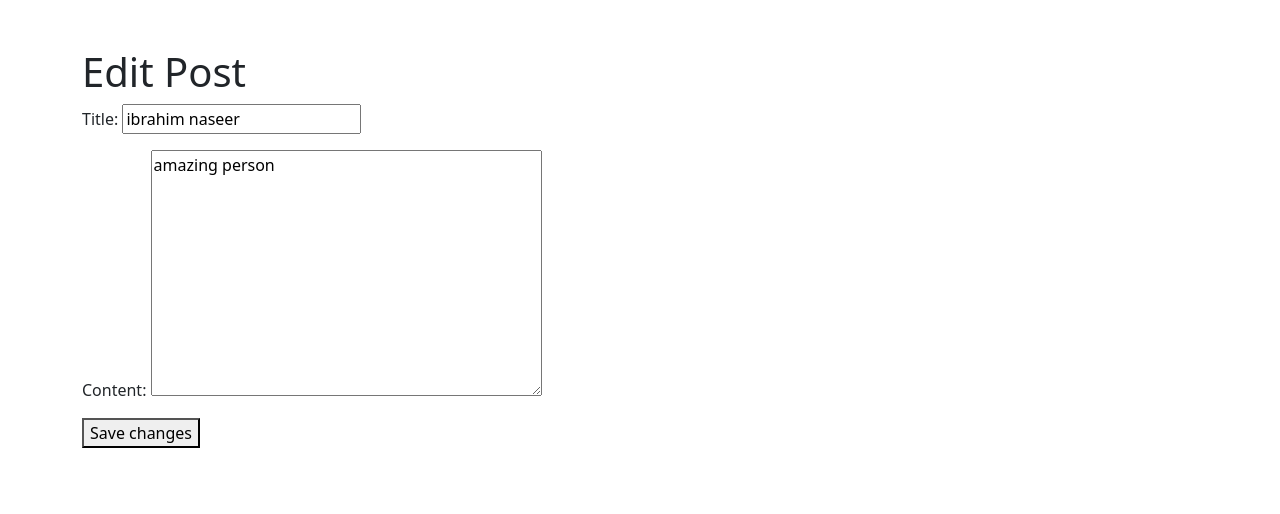
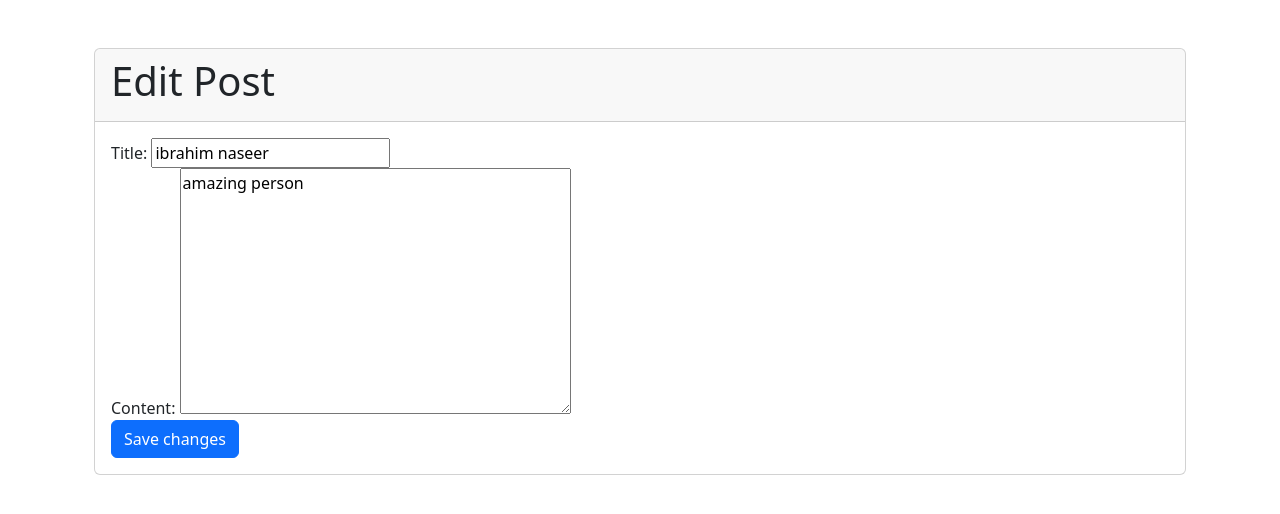
Before and after one commit to ibrahim777764/PostHaven2, a Django app: page /post/18/edit/ in a window 1280 px wide. Shown: the part 56-570 px from the top of the page. Run offline with Django 4.2, Linux system fonts and the light colour scheme; a user stored in the database is signed in; data comes from the database, SQL or seed files in the repository; both versions use the stored data as it was after the commit; some libraries are stand-ins or nearby versions.

Commit message:
styling webiste

```diff
--- a/myproject/myapp/templates/myapp/post_edit.html
+++ b/myproject/myapp/templates/myapp/post_edit.html
@@ -1,10 +1,27 @@
 {% extends 'myapp/base.html' %}
 
 {% block content %}
-  <h1>Edit Post</h1>
-  <form method="post">
-    {% csrf_token %}
-    {{ form.as_p }}
-    <button type="submit">Save changes</button>
-  </form>
+  <div class="container mt-5">
+    <div class="card">
+      <div class="card-header">
+        <h1 class="card-title">Edit Post</h1>
+      </div>
+      <div class="card-body">
+        <form method="post" class="form">
+          {% csrf_token %}
+          <div class="form-group">
+            <label for="{{ form.title.id_for_label }}">Title:</label>
+            {{ form.title }}
+          </div>
+          <div class="form-group">
+            <label for="{{ form.content.id_for_label }}">Content:</label>
+            {{ form.content }}
+          </div>
+          <div class="form-group">
+            <button type="submit" class="btn btn-primary">Save changes</button>
+          </div>
+        </form>
+      </div>
+    </div>
+  </div>
 {% endblock %}
--- a/myproject/myapp/urls.py
+++ b/myproject/myapp/urls.py
@@ -3,8 +3,7 @@ from . import views
 from django.contrib.auth import views as auth_views
 
 urlpatterns = [
-    path('', views.post_list, name='post_list'),
-    path('home/', views.home, name='home'),
+    path('', views.home, name='home'),
     path('login/', auth_views.LoginView.as_view(template_name='registration/login.html', redirect_authenticated_user=True), name='login'),
     path('post/<int:pk>/', views.post_detail, name='post_detail'),
     path('post/new/', views.post_new, name='post_new'),
```
Also changed, not shown: myproject/myapp/templates/myapp/home.html (+13 -4 lines), myproject/db.sqlite3.
